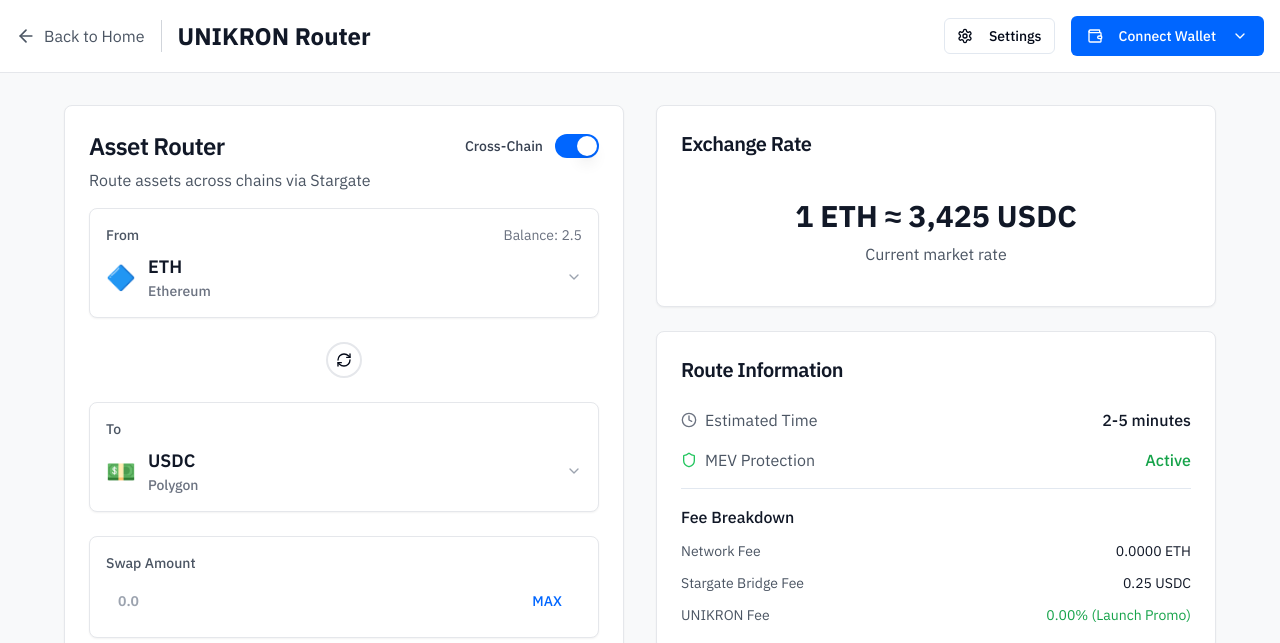
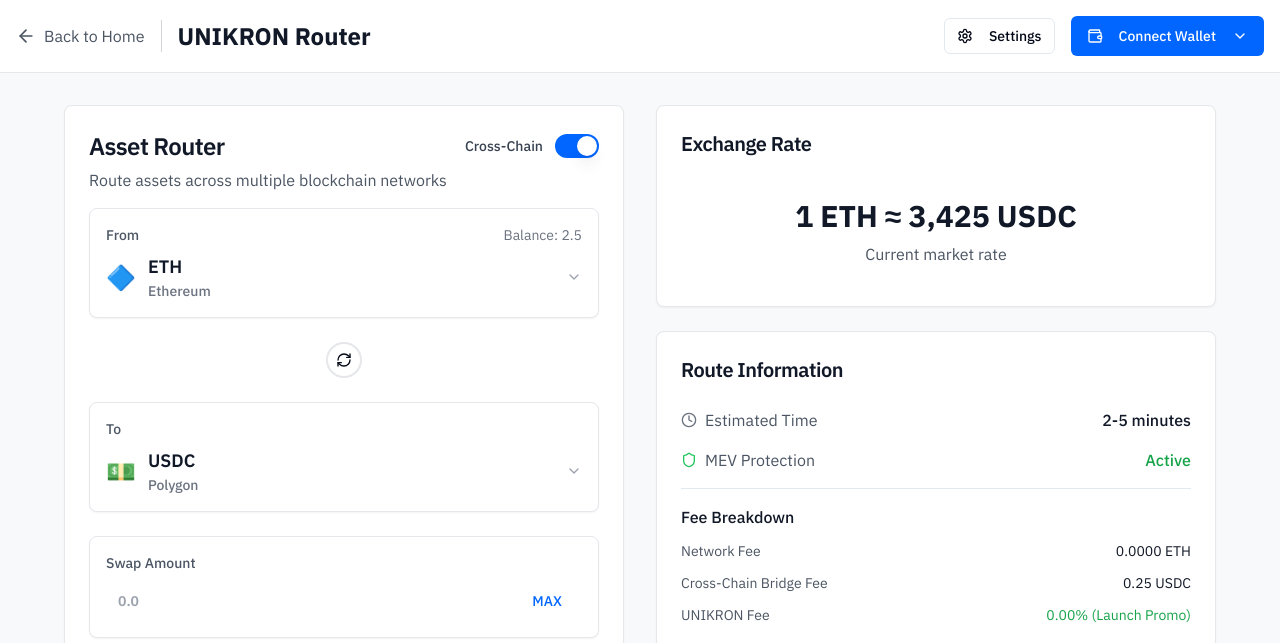
Before and after one commit to konmavedant/unikron-swiss-route-46, a React (Vite) app: page /app in a window 1280 px wide. Shown: the top 643 px of the page. Built offline with nearby package versions, Linux system fonts and the light colour scheme.

Commit message:
Remove Stargate from UI
Removes Stargate-related UI elements as requested.

```diff
--- a/src/components/RouteFlowVisual.tsx
+++ b/src/components/RouteFlowVisual.tsx
@@ -6,7 +6,7 @@ const RouteFlowVisual = () => {
   const steps = [
     { icon: Wallet, label: "Your Wallet", color: "bg-green-500" },
     { icon: Shield, label: "UNIKRON Router", color: "bg-unikron-blue" },
-    { icon: Globe, label: "Stargate Bridge", color: "bg-purple-500" },
+    { icon: Globe, label: "Cross-Chain Bridge", color: "bg-purple-500" },
     { icon: Wallet, label: "Recipient", color: "bg-orange-500" }
   ];
 
--- a/src/components/RoutePreview.tsx
+++ b/src/components/RoutePreview.tsx
@@ -88,7 +88,7 @@ const RoutePreview = ({ fromToken, toToken, amount, isCrossChain }: RoutePreview
 
             {isCrossChain && (
               <div className="flex justify-between text-sm">
-                <span className="text-gray-600">Stargate Bridge Fee</span>
+                <span className="text-gray-600">Cross-Chain Bridge Fee</span>
                 <span className="text-gray-900">{bridgeFee} USDC</span>
               </div>
             )}
--- a/src/pages/RoutingApp.tsx
+++ b/src/pages/RoutingApp.tsx
@@ -69,7 +69,7 @@ const RoutingApp = () => {
                   </div>
                 </div>
                 <p className="text-gray-600">
-                  {isCrossChain ? "Route assets across chains via Stargate" : "Same-chain routing"}
+                  {isCrossChain ? "Route assets across multiple blockchain networks" : "Same-chain routing"}
                 </p>
               </CardHeader>
               <CardContent className="space-y-6">
```
